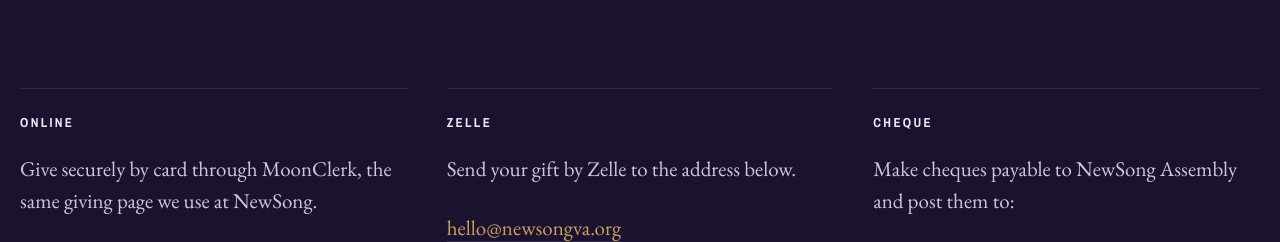
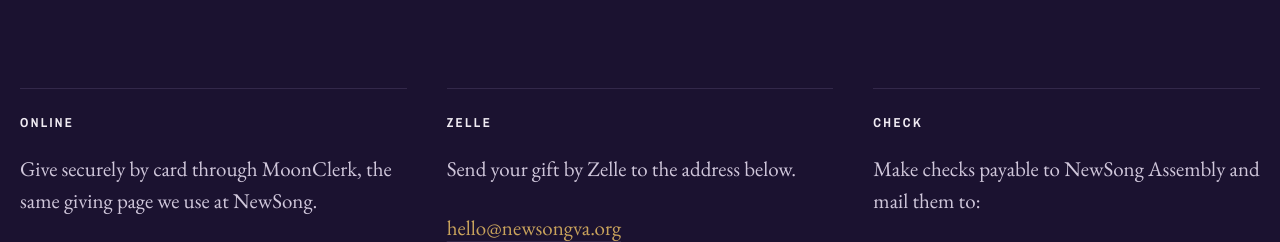
Before and after one commit to stephendoyin/temp_church, a website: page index.html in a window 1280 px wide. Shown: the part 7151-7393 px from the top of the page. Drawn offline with nearby package versions, Linux system fonts and the light colour scheme.

Commit message:
Use US spelling for check giving
"Cheque" to "Check", and "post them to" to "mail them to" — the audience
is US, and the rest of the site already reads that way.

Co-Authored-By: Claude Opus 5 <noreply@anthropic.com>

```diff
--- a/index.html
+++ b/index.html
@@ -822,9 +822,9 @@
             </div>
 
             <div class="reveal border-t border-hairline pt-6" data-delay="2">
-              <h3 class="label text-[12px] font-bold text-text xl:text-[13px]">Cheque</h3>
+              <h3 class="label text-[12px] font-bold text-text xl:text-[13px]">Check</h3>
               <p class="mt-5 font-display text-[19px] leading-[29px] text-session xl:text-[21px] xl:leading-[32px]">
-                Make cheques payable to NewSong Assembly and post them to:
+                Make checks payable to NewSong Assembly and mail them to:
               </p>
               <address class="mt-7 not-italic font-display text-[19px] leading-[29px] text-session xl:text-[21px] xl:leading-[32px]">
                 PO Box 6106<br />
```
